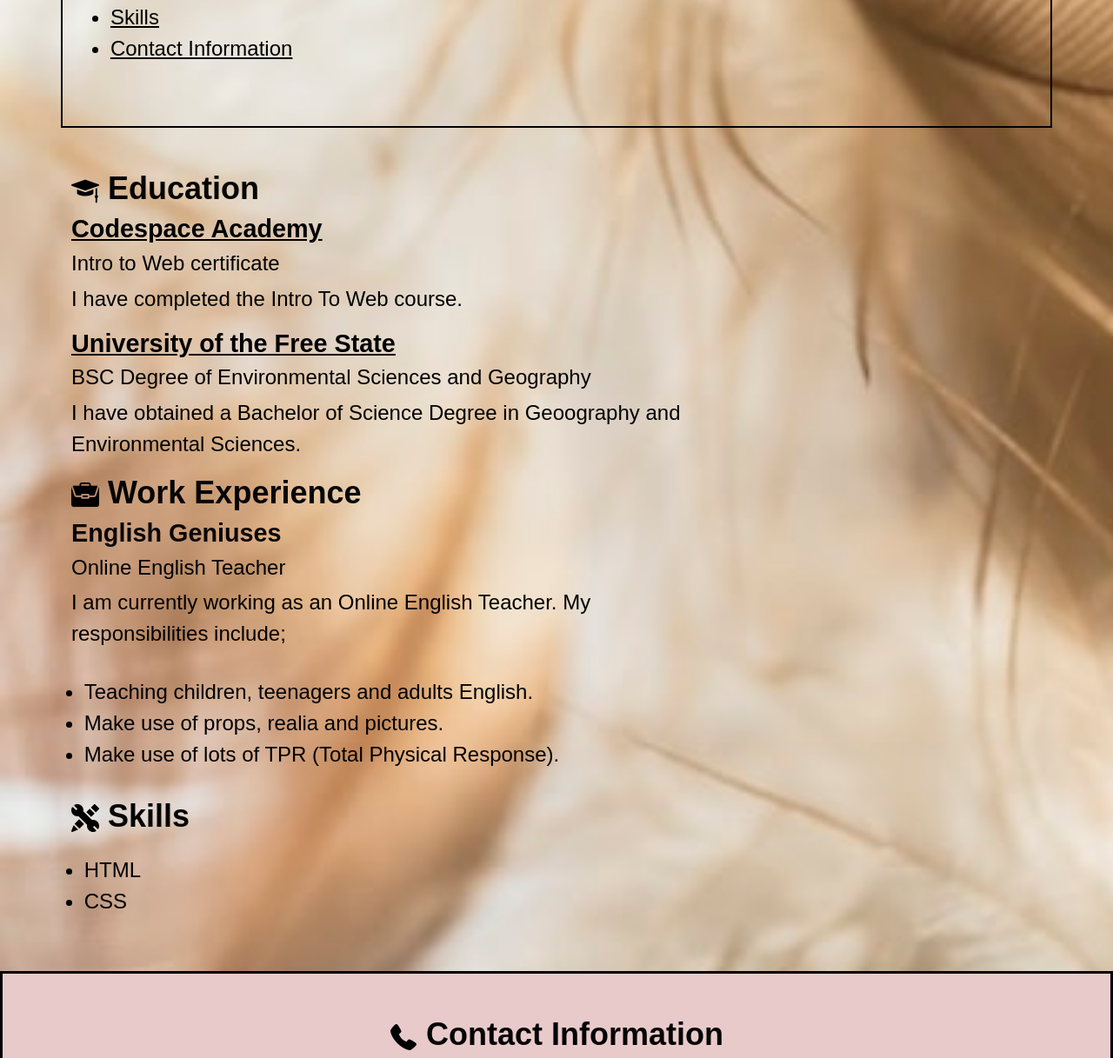
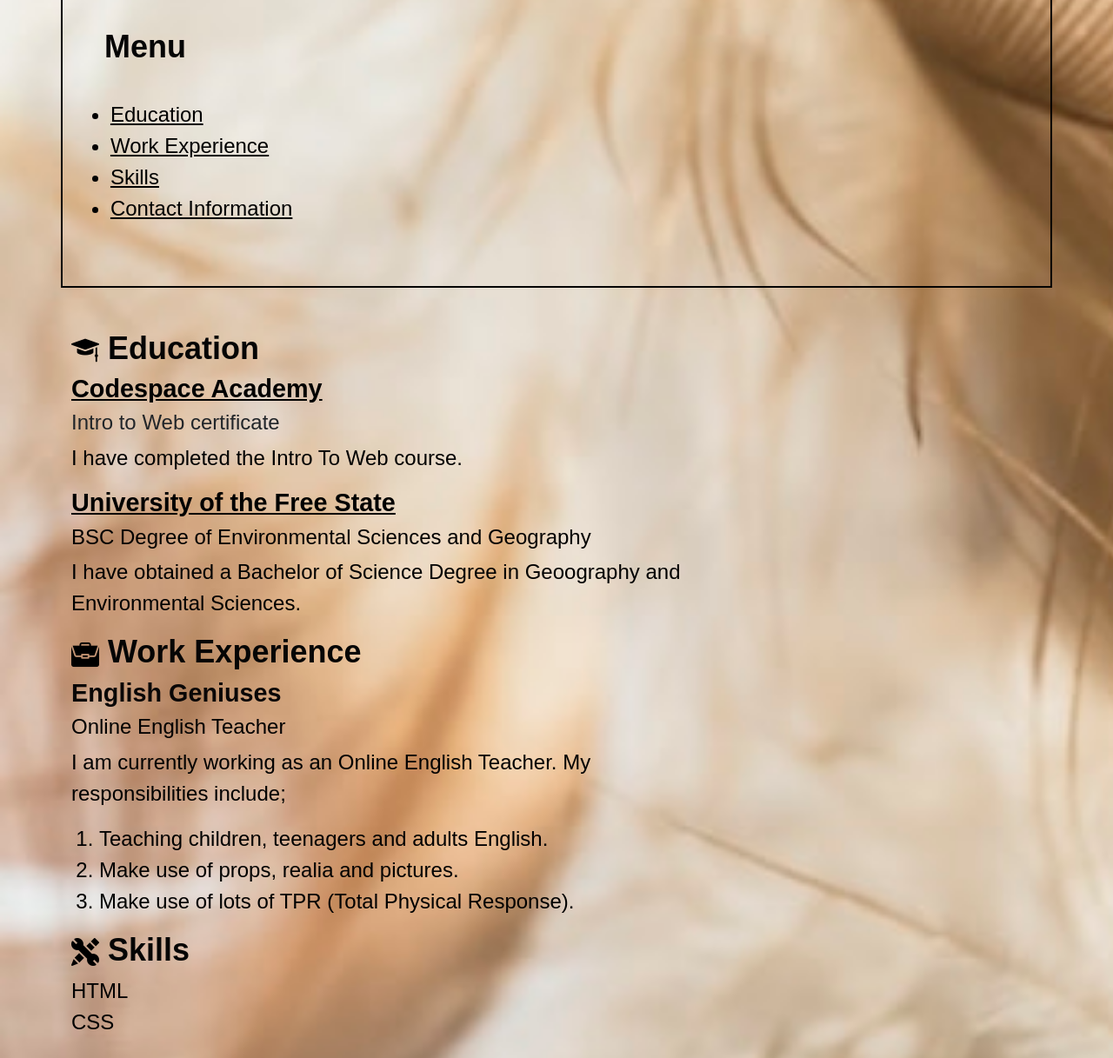
Before and after one commit to pelonomif/Webdesignresume-10, a plain HTML site: page resume 10.html in a window 1280 px wide. Shown: the part 749-1966 px from the top of the page at 87% size. Drawn offline with nearby package versions, Linux system fonts and the light colour scheme.

Commit message:
Added respective bootstrap classes

```diff
--- a/css/stylesheet.css
+++ b/css/stylesheet.css
@@ -1,19 +1,20 @@
-h1{
+.display-2{
     color:black;
     font-size:200%;
     font-weight:bold;
+    padding: 2rem;
 }
-h2{
+.h2{
     color:rgb(5, 5, 5);
     font-weight:bold;
     font-size:150%
 }
-h3{
+.h3{
     color:rgb(10, 7, 7);
     font-weight:600;
     font-size:120%
 }
-h4{
+.h4{
     color:rgb(2, 1, 1);
     font-weight:500;
     font-size:100%;
@@ -86,12 +87,7 @@ body{
         display:inline-flex;}
 }
 
-#profilepicture{
-    width: 30%;
-    height:45%;
-    border:solid 5px orangered;
-    border-radius: 50%;
-}
+
 a{
     color:black;
 }
@@ -126,17 +122,20 @@ a:hover{
     list-style-type: disc;
     margin-top:2rem;
 }
-#bulletlist{
+.list-styled{
     list-style-type: disc;
     padding:2%;
 }
 .icons{
     width:2rem;
     height:2rem;
+
 }
+
 .box{
     margin-top:2em;
     padding:0%;
+    display:block;
 }
 @media only screen and (min-width: 600px){
     .box{
@@ -144,13 +143,17 @@ a:hover{
 }
 @media only screen and (min-width:768px){
     .box{
-        display:inline-block;}
+        display:block;}
 }
 @media only screen and (min-width: 992px){
     .box{
         display:block;
         margin-bottom:10px;}
 }
+.contact{
+    width:2rem;
+    height:2rem;
+}
 footer{
     text-align: center;
     background-color: rgb(233, 202, 202);
--- a/resume 10.html
+++ b/resume 10.html
@@ -19,10 +19,11 @@
 </style>
 
 <body>
+
    <div class="container">
         <div class="profile">
             <header id="heading">
-                <h1>Pelonomi Princess Finger</h1>
+                <h1 class="display-2">Pelonomi Princess Finger</h1>
                     <p class="selfintro"> I am an Aspiring Software Developer</p>
 
                         <picture>
@@ -48,7 +49,7 @@
 
         <nav>
             <p>
-                <h2 id="Menu">Menu</h2>
+                <p class="h2" id="Menu">Menu</p>
                     <ul class="navmenu">
                         <li> <a href="#education">Education</a></li>
                         <li> <a href="#workexperience">Work Experience</a></li>
@@ -67,17 +68,17 @@
             <div class="mt-md-5" >
 
 
-                    <h2 id="education"><img class="icons" src="images\mortarboard.png"> Education</h2>
-                        <h3><a href="https://www.codespace.co.za/" target="_blank" >Codespace Academy </a> </h3>
+                    <p class="h2" id="education"><img class="icons" src="images\mortarboard.png"> Education</p>
+                        <p class="h3"><a href="https://www.codespace.co.za/" target="_blank" >Codespace Academy </a> </p>
                             <h4>Intro to Web certificate</h4>
                                 <p> I have completed the Intro To Web course.</p>
-                        <h3> <a href="https://www.ufs.ac.za/" target="_blank">University of the Free State </a> </h3>
-                            <h4>BSC Degree of Environmental Sciences and Geography</h4>
+                        <p class="h3"> <a href="https://www.ufs.ac.za/" target="_blank">University of the Free State </a> </p>
+                            <p class="h4">BSC Degree of Environmental Sciences and Geography</p>
                                 <p>I have obtained a Bachelor of Science Degree in Geoography and Environmental Sciences. </p>
 
-                    <h2 id="workexperience"><img class="icons" src="images\portfolio.png"> Work Experience</h2>
-                        <h3>English Geniuses</h3>
-                            <h4> Online English Teacher</h4>
+                    <p class="h2"  id="workexperience"><img class="icons" src="images\portfolio.png"> Work Experience</p>
+                        <p class="h3">English Geniuses</p>
+                            <p class="h4"> Online English Teacher</p>
                                 <p>I am currently working as an Online English Teacher. My responsibilities include; </p>
                                     <ol id="bulletlist">
                                         <li> Teaching children, teenagers and adults English. </li>
@@ -85,8 +86,8 @@
                                         <li> Make use of lots of TPR (Total Physical Response).</li>
                                     </ol>
 
-                    <h2 id="skills"><img class= "icons" src="images\skills.png"> Skills</h2>
-                            <ul id="bulletlist">
+                    <p class="h2" id="skills"><img class= "icons" src="images\skills.png"> Skills</p>
+                            <ul class="list-unstyled">
                                 <li>HTML</li>
                                 <li>CSS</li>
                             </ul>
@@ -99,9 +100,11 @@
 <footer>
     <div class="container">
        <div class="box">
-        <h2 id="contactinformation"> <img class="icons" src="images\phone-call.png"> Contact Information</h2>
+
+        <p class="h2"  id="contactinformation"> <img class="icons" src="images\phone-call.png"> Contact Information</p>
                 <p><img class="icons" src="images\linkedin.png" width="20" height="20"> <a href="https://www.linkedin.com/in/pelonomi-finger-825265156/" target="_blank"> Pelonomi Finger</a> </p>
                 <p><img class="icons" src="images\gmail.png" width="20" height="20"> <a href="mailto:mailto:pelonomif@gmail.com" target="_blank"> pelonomif@gmail.com</a></p>
+
        </div>
     </div>
 </footer>
```
Lines whose indentation alone changed are shown as unchanged.
